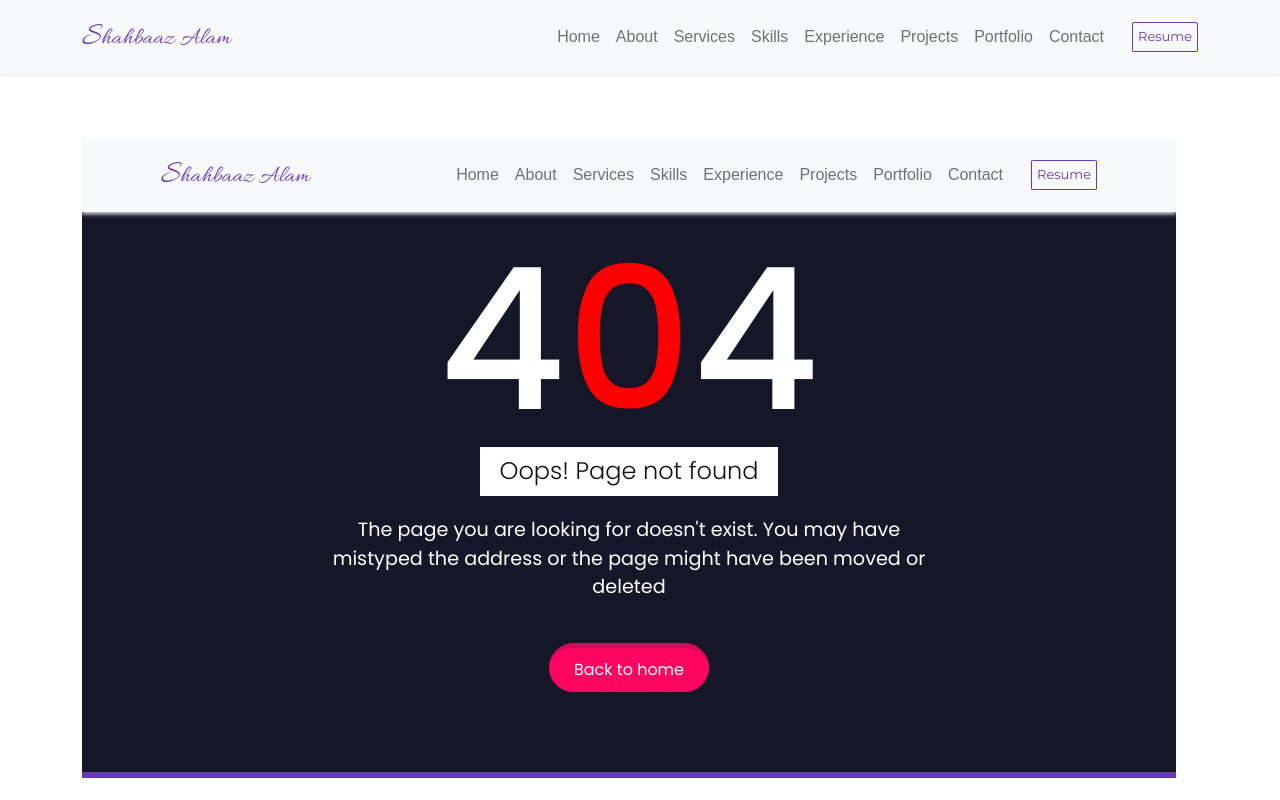
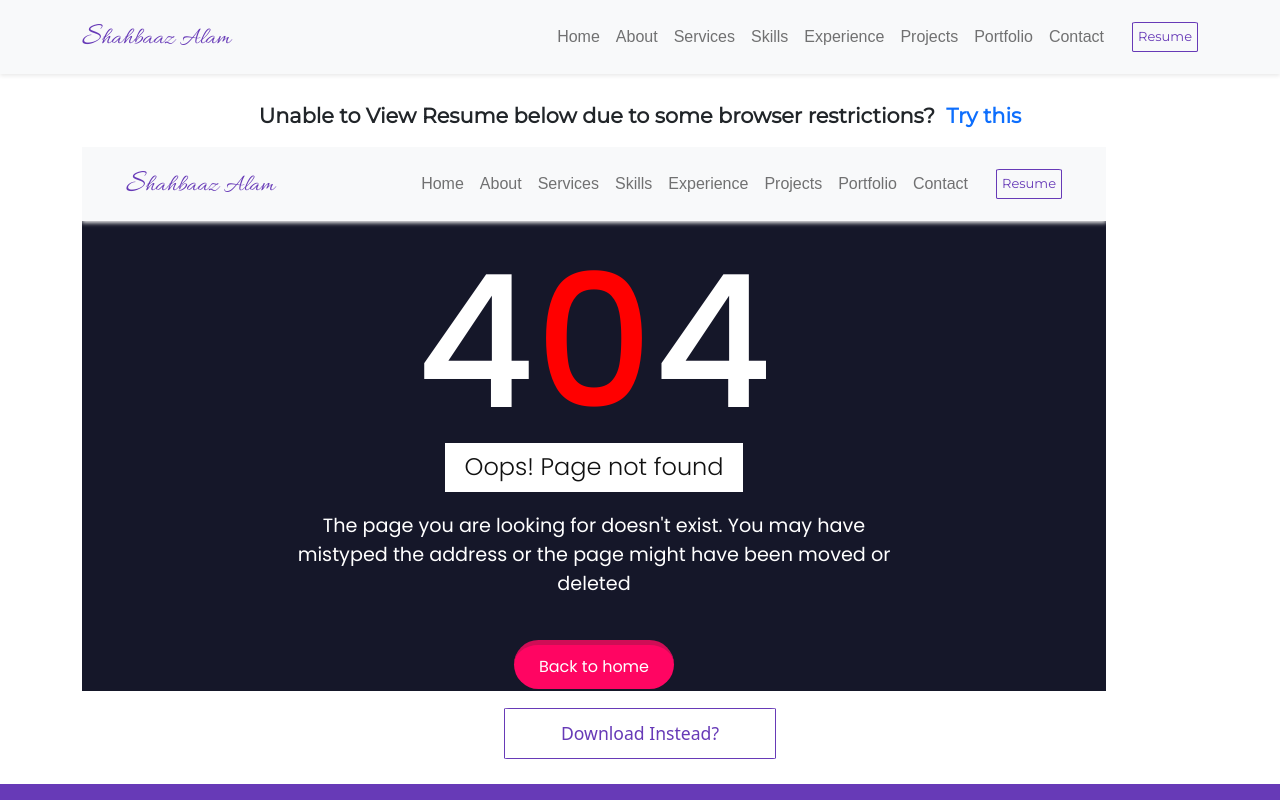
Before and after one commit to ShahbaazX786/angular-portfolio, an Angular app in the folder p2022/: page /hero in a window 1280 px wide. Both pictures are taken after a click on the button "Resume". Shown: the top 800 px of the page. Built offline with nearby package versions, Linux system fonts and the light colour scheme; some icons are missing.

Commit message:
CL:1.49- Added helper text, button to download, some final touches to the component.

```diff
--- a/p2022/src/app/resume/resume.component.css
+++ b/p2022/src/app/resume/resume.component.css
@@ -1,8 +1,56 @@
 #resume {
-  padding: 5%;
+  padding: 2% 5%;
 }
 
 .pdf {
-  height: 80vh;
-  width: 98%;
+  height: 68vh;
+  width: 80vw;
 }
+
+.helper-text{
+  /* background-color: rgb(244, 244, 244); */
+  text-align: center;
+  font-size: 1.3rem;
+  text-decoration: none;
+  font-family: "Montserrat", sans-serif;
+  font-weight: bold;
+}
+
+a{
+  padding-left: 1%;
+  text-decoration: none;
+}
+
+.button{
+  display: flex;
+  flex-direction: row;
+  justify-content: center;
+  padding-top: 1%;
+}
+
+.fake-btn{
+  background-color: white;
+  color: #673ab7;
+  padding: 1% 5%;
+  border: 1px solid #673ab7;
+  border-radius: 2%;
+  font-size: 1.1rem;
+  transition: all 0.4s ease;
+}
+
+.fake-btn:hover{
+  transition: all 0.4s ease;
+  background-color: #673ab7;
+  color: white;
+  padding: 1% 5%;
+  border: 1px solid #673ab7;
+  border-radius: 2%;
+}
+
+
+
+@media screen and (max-width:992px) {
+  .helper-text{
+    font-size: 12px;
+  }
+}
--- a/p2022/src/app/resume/resume.component.html
+++ b/p2022/src/app/resume/resume.component.html
@@ -1,7 +1,11 @@
 <div id="resume">
   <div class="container">
+    <p class="helper-text">Unable to View Resume below due to some browser restrictions?<a href="../../assets/files/Resume.pdf">Try this</a></p>
     <!-- <embed src="../../assets/files/Resume.pdf#toolbar=0" type="application/pdf" width="600" height="500" /> -->
     <iframe id="pdfframe" src="../../assets/files/Resume.pdf#toolbar=0" frameborder="0" class="pdf"></iframe>
     <!-- remove #toolbar=0 to add a toolbar similar to google toolbar when its opened a pdf. -->
+    <div class="button">
+      <a class="fake-btn" href="../../assets/files/Resume.pdf" download>Download Instead?</a>
+    </div>
   </div>
 </div>
```
